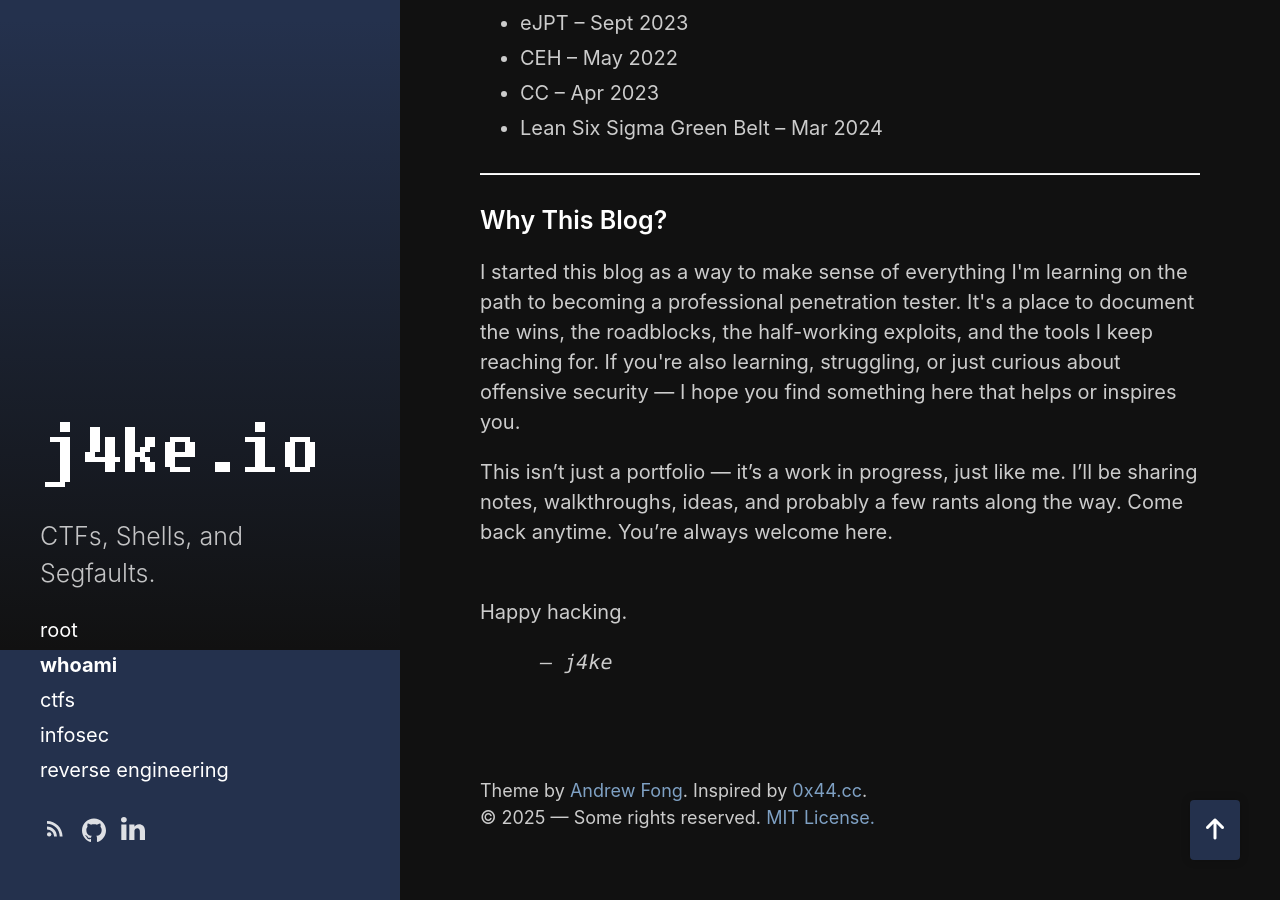
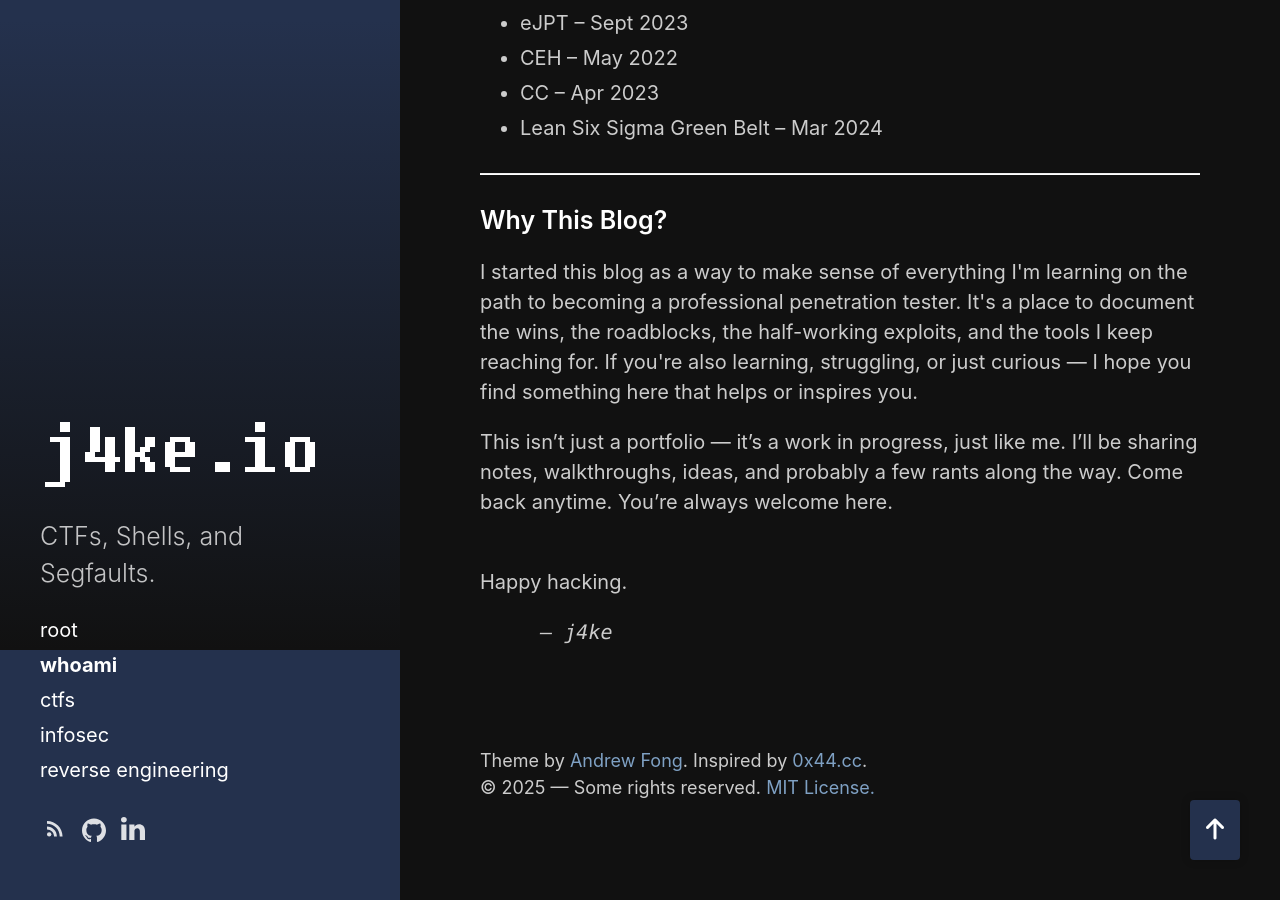
Before and after one commit to j4ke-exe/j4ke.io, a Jekyll site: the page built from whoami.html, in a window 1280 px wide and 900 px high, scrolled down 1150 px. Built offline with Jekyll 4.4.1, drawn with Linux system fonts in a browser that asks for light colours.

Commit message:
Update whoami.html

```diff
--- a/whoami.html
+++ b/whoami.html
@@ -42,7 +42,7 @@ sidebar_link: true
 
 <h3>Why This Blog?</h3>
 <p>
-I started this blog as a way to make sense of everything I'm learning on the path to becoming a professional penetration tester. It's a place to document the wins, the roadblocks, the half-working exploits, and the tools I keep reaching for. If you're also learning, struggling, or just curious about offensive security — I hope you find something here that helps or inspires you.
+I started this blog as a way to make sense of everything I'm learning on the path to becoming a professional penetration tester. It's a place to document the wins, the roadblocks, the half-working exploits, and the tools I keep reaching for. If you're also learning, struggling, or just curious — I hope you find something here that helps or inspires you.
 </p>
 <p>
 This isn’t just a portfolio — it’s a work in progress, just like me. I’ll be sharing notes, walkthroughs, ideas, and probably a few rants along the way. Come back anytime. You’re always welcome here.
```
